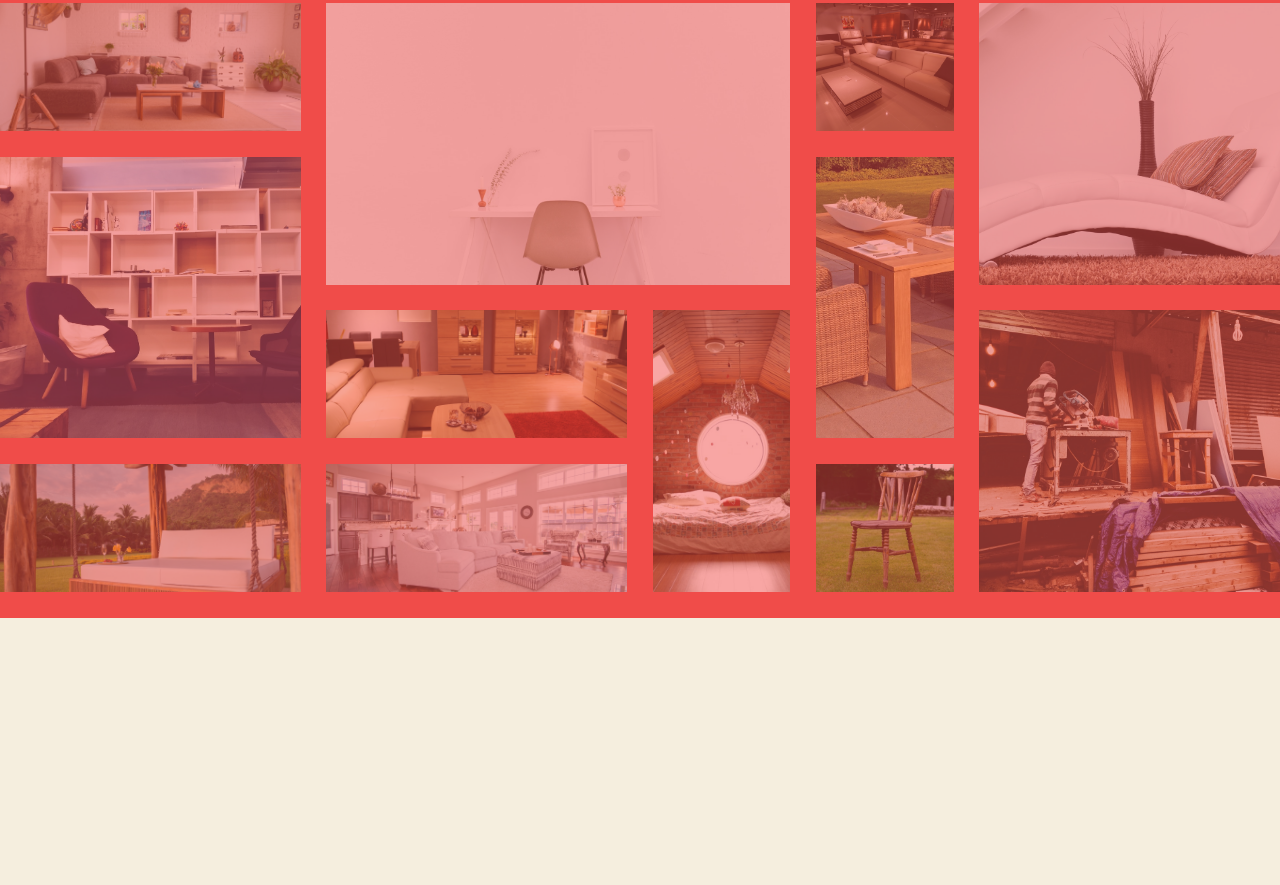
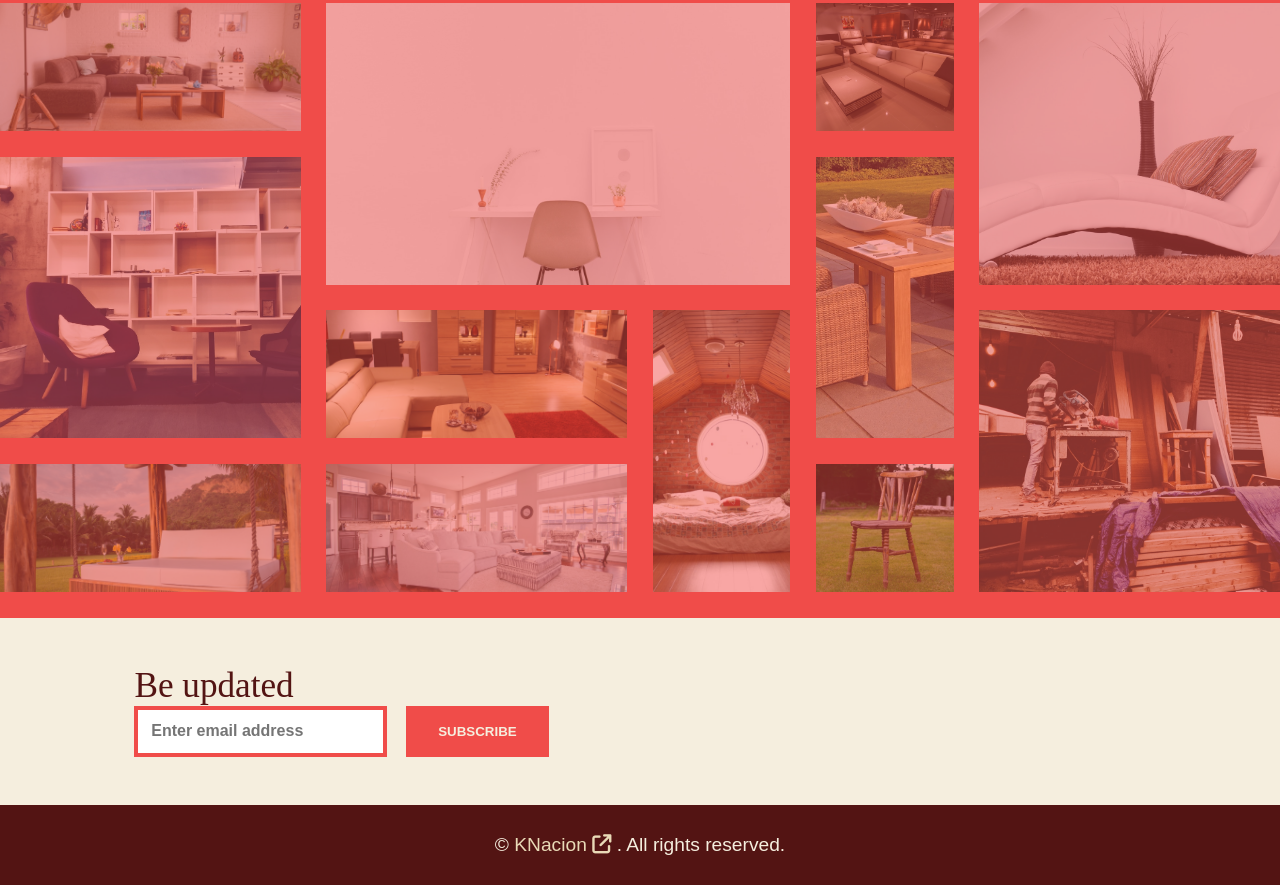
Before and after one commit to k-nacion/furniture-store-v2, a plain HTML site: page index.html in a window 1280 px wide. Shown: the part 7217-8102 px from the top of the page. Before the commit the page ends 7883 px from the top, so only its background shows below. Drawn offline with Linux system fonts and the light colour scheme; a web font is replaced by a local one.

Commit message:
Added Newsletter and Footer

```diff
--- a/index.html
+++ b/index.html
@@ -189,5 +189,23 @@
         <img src="images/gallery-img-11.jpeg" alt="" class="gallery-img gallery-img-11">
         <img src="images/gallery-img-12.jpeg" alt="" class="gallery-img gallery-img-12">
     </section> <!--End of Gallery-->
+
+    <div class="container">
+        <section class="newsletter">
+            <h2 class="newsletter-heading">Be updated</h2>
+            <form class="newsletter-form">
+                <input type="email" class="newsletter-input" placeholder="Enter email address">
+                <input type="submit" class="newsletter-btn" value="Subscribe">
+            </form>
+        </section>
+    </div>
+
+    <footer class="footer">
+        <div class="container">
+            <p>&copy; <a href="https://www.github.com/k-nacion"
+                         target="_blank">KNacion <i class="fa-solid fa-arrow-up-right-from-square"></i>
+            </a>. All rights reserved.</p>
+        </div>
+    </footer>
 </body>
 </html>
--- a/sass/main.scss
+++ b/sass/main.scss
@@ -493,8 +493,9 @@ header nav a {
     }
   }
 }
+/*end of best selling furniture section*/
 
-/*end of best selling furniture section*/
+/*Gallery*/
 .gallery {
   display: grid;
   grid-template-columns: repeat(8, minmax(1rem, 1fr));
@@ -577,5 +578,67 @@ header nav a {
   }
 
 }
+/*end of Gallery*/
 
-/**/
+
+/*contact*/
+
+
+.newsletter-form {
+  display: flex;
+  gap: 1.2rem;
+}
+
+.newsletter-heading {
+  font-family: $heading-font;
+  font-size: 2.2rem;
+  font-weight: 400;
+
+}
+
+.newsletter-input {
+  border: 4px $accentColor solid;
+  padding: .8rem;
+  color: $deepRed;
+  outline: none;
+  font-family: $font-family;
+  font-size: 1rem;
+  font-weight: 600;
+
+  &:active {
+    border-radius: 0;
+  }
+
+}
+
+.newsletter-btn {
+  background-color: $accentColor;
+  border: none;
+  color: $creamWhite;
+  padding: 0 2rem;
+  text-transform: uppercase;
+  font-weight: 600;
+  cursor: pointer;
+
+  &:hover{
+    background-color: darken($accentColor, 10);
+  }
+}
+/*end of contact*/
+
+/*Footer*/
+.footer {
+  background: $deepRed;
+  p {
+    color: $creamWhite;
+    font-size: 1.2rem;
+    padding: 1.8rem 0;
+    text-align: center;
+  }
+
+  a{
+    color: darken($creamWhite, 10);
+    text-decoration: none;
+  }
+}
+/*end of Footer*/
```
Also changed, not shown: css/main.css, 1 other file.
